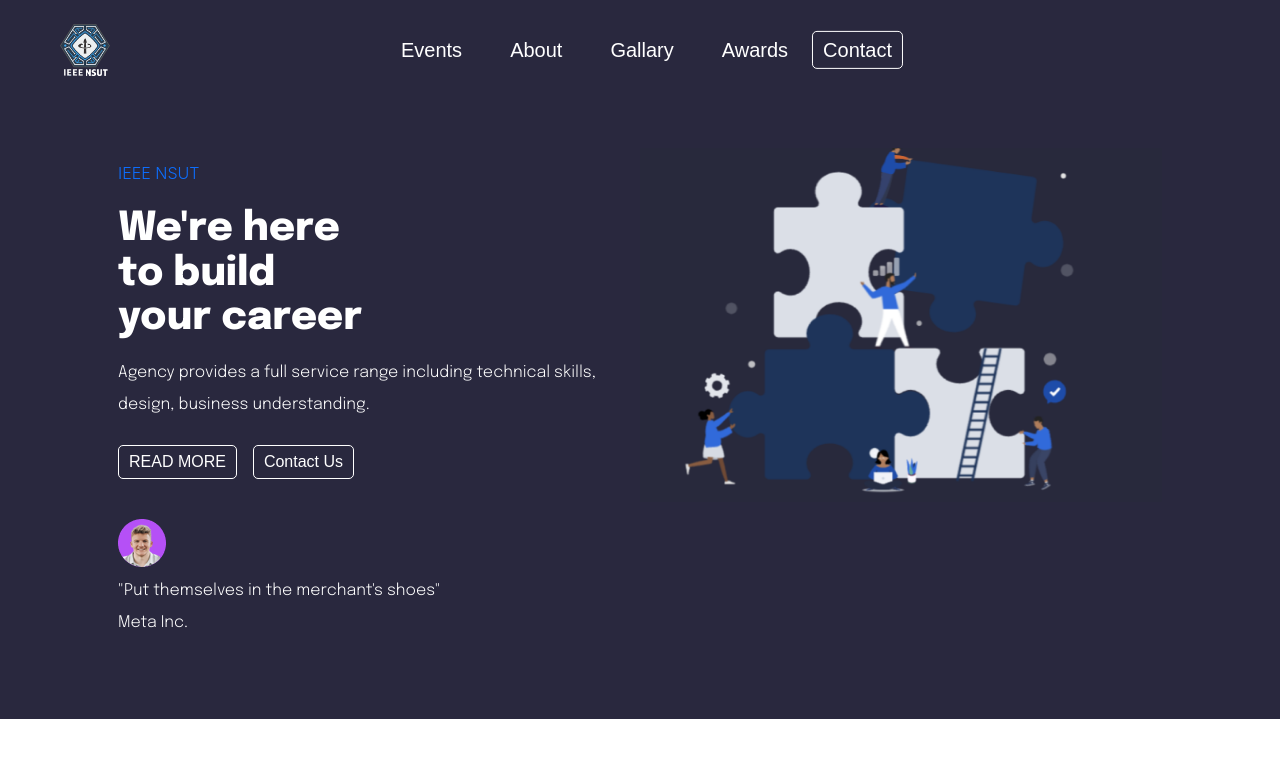
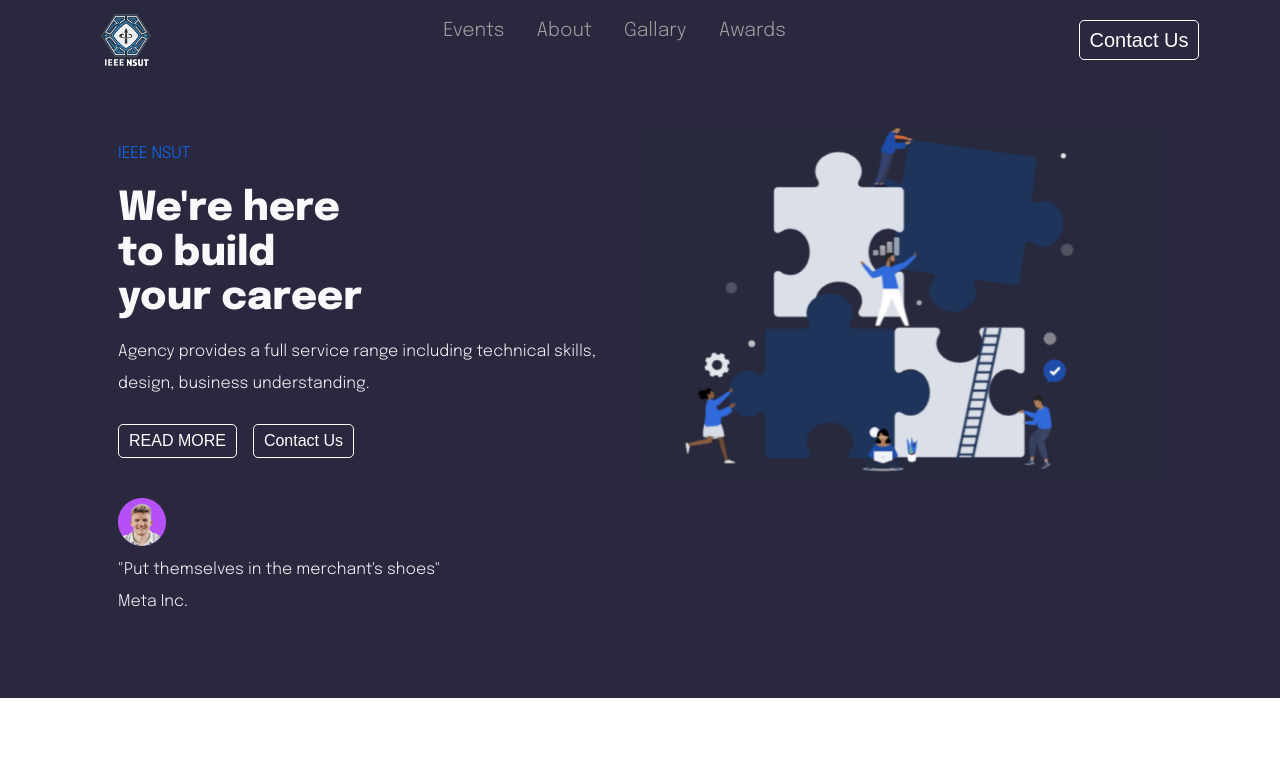
Before and after one commit to utkrsh1203/ieee-website, a React (Create React App) app: page / in a window 1280 px wide. Shown: the top 758 px of the page. Built offline with nearby package versions, Linux system fonts and the light colour scheme.

Commit message:
Navbar added

```diff
--- a/public/index.html
+++ b/public/index.html
@@ -32,6 +32,11 @@
     />
     <script src="https://cdn.jsdelivr.net/npm/bootstrap@5.0.2/dist/js/bootstrap.bundle.min.js"></script>
 
+    <script
+      src="https://kit.fontawesome.com/2e7ae86a6e.js"
+      crossorigin="anonymous"
+    ></script>
+
     <title>React App</title>
   </head>
   <body>
--- a/public/style.css
+++ b/public/style.css
@@ -1,6 +1,6 @@
 @import url('https://fonts.googleapis.com/css2?family=Epilogue:wght@300;800&family=Lobster+Two:ital,wght@0,700;1,400&display=swap');
 
-.homeimg3{
+.homeimg3 {
   position: absolute;
   z-index: 1;
   right: 20%;
@@ -17,12 +17,11 @@
   top: 120px;
 }
 
-.font{
-    color: red;
+.font {
   font-family: 'Epilogue', sans-serif;
   line-height: 111%;
 }
 
-.btn-outline-none{
+.btn-outline-none {
   border: none;
 }
--- a/src/App.js
+++ b/src/App.js
@@ -1,4 +1,4 @@
-import Navbar from "./Components/Navbar";
+import Navbar from "./Components/Navbar/Navbar";
 import Home from "./Components/Home";
 
 function App() {
--- /dev/null
+++ b/src/Components/Button.css
@@ -0,0 +1,46 @@
+:root {
+    --primary: #3acbf7;
+}
+
+.btn {
+    /* padding: 8px 20px; */
+    border-radius: 4px;
+    outline: none;
+    border: none;
+    cursor: pointer;
+
+}
+
+.btn:hover {
+    /* padding: 8px 20px; */
+    transition: all 0.2s ease-out;
+    background: white;
+    color: #6568F4 !important;
+    transition: 250ms;
+
+}
+
+
+
+.btn--outline {
+    background-color: transparent;
+    color: white;
+    padding: 8px 20px;
+    border-radius: 4px;
+    transition: all -.3s ease-out;
+
+}
+
+.btn--medium {
+    padding: 8px 20px;
+    border-radius: 4px;
+    font-size: 18px;
+    color: white;
+}
+
+.btn-large {
+    padding: 12px 26px;
+    border-radius: 4px;
+    font-size: 20px;
+    color: white;
+}
--- /dev/null
+++ b/src/Components/Button.js
@@ -0,0 +1,29 @@
+import React from "react";
+import "./Button.css";
+
+const STYLES = ["btn--primary", "btn--outline"];
+
+const SIZES = ["btn--medium", "btn--large"];
+
+export const Button = ({
+  children,
+  type,
+  onClick,
+  buttonStyle,
+  buttonSize,
+}) => {
+  const checkButtonStyle = STYLES.includes(buttonStyle)
+    ? buttonStyle
+    : STYLES[0];
+  const checkButtonSize = SIZES.includes(buttonSize) ? buttonStyle : SIZES[0];
+
+  return (
+    <button
+      className={`btn ${checkButtonStyle} ${checkButtonSize}`}
+      onClick={onClick}
+      type={type}
+    >
+      {children}
+    </button>
+  );
+};
--- a/src/Components/Home.jsx
+++ b/src/Components/Home.jsx
@@ -1,6 +1,7 @@
 import * as React from "react";
 import img1 from "../images/img1.png";
 import img4 from "../images/img4.png";
+// import img3 from "../images/img3.png";
 import "./components.css";
 
 export default function Home() {
@@ -8,7 +9,7 @@ export default function Home() {
     <div>
       <div
         className='p-5 container d-flex flex-wrap '
-        style={{ backgroundColor: "#29283e" }}
+        style={({ backgroundColor: "#29283e" }, { position: "relative" })}
       >
         <div className=' col-lg-6 col-sm-12'>
           {/* <img className='homeimg3' src={img3} alt='home-img-3' /> */}
@@ -40,7 +41,7 @@ export default function Home() {
           </div>
         </div>
         <div className='col-lg-6 col-sm-12'>
-          <img src={img1} alt='' className='img-fluid w-85 right-img' />
+          <img src={img1} alt='' className='img-fluid  right-img' />
         </div>
       </div>
     </div>
--- a/src/Components/Navbar.jsx
+++ /dev/null
@@ -1,57 +0,0 @@
-import * as React from "react";
-import logo from "../images/ieelogo.png";
-
-import "./components.css";
-
-function Navbar() {
-  let url = "#";
-  return (
-    <nav className='navbar navbar-expand-lg navbar-dark'>
-      <div className='container-fluid d-flex'>
-        <img
-          style={{ width: "50px" }}
-          className='mx-5 my-3'
-          src={logo}
-          alt='logo'
-        />
-        <button
-          className='navbar-toggler '
-          type='button'
-          data-bs-toggle='collapse'
-          data-bs-target='#navbarTogglerDemo02'
-          aria-controls='navbarTogglerDemo02'
-          aria-expanded='false'
-          aria-label='Toggle navigation'
-        >
-          <span className='navbar-toggler-icon'></span>
-        </button>
-        <div className='collapse navbar-collapse' id='navbarTogglerDemo02'>
-          <ul className='navbar-nav me-auto mb-2 mb-lg-0 wrapper'>
-            <li className='nav-item'>
-              <a className='nav-link font hover-text fs-5 px-4' href={url}>
-                Events
-              </a>
-            </li>
-            <li className='nav-item '>
-              <a className='nav-link font hover-text fs-5 px-4' href={url}>
-                About
-              </a>
-            </li>
-            <li className='nav-item'>
-              <a className='nav-link font hover-text fs-5 px-4' href={url}>
-                Gallary
-              </a>
-            </li>
-            <li className='nav-item'>
-              <a className='nav-link font hover-text fs-5 px-4' href={url}>
-                Awards
-              </a>
-            </li>
-            <button className='btn font'>Contact</button>
-          </ul>
-        </div>
-      </div>
-    </nav>
-  );
-}
-export default Navbar;
--- /dev/null
+++ b/src/Components/Navbar/MenuItems.js
@@ -0,0 +1,27 @@
+export const MenuItems = [
+  {
+    title: "Events",
+    url: "#",
+    cName: "nav-links ",
+  },
+  {
+    title: "About",
+    url: "#",
+    cName: "nav-links ",
+  },
+  {
+    title: "Gallary",
+    url: "#",
+    cName: "nav-links ",
+  },
+  {
+    title: "Awards",
+    url: "#",
+    cName: "nav-links ",
+  },
+  {
+    title: "Contact",
+    url: "#",
+    cName: "nav-links-mobile",
+  },
+];
--- /dev/null
+++ b/src/Components/Navbar/Navbar.css
@@ -0,0 +1,171 @@
+@import url('https://fonts.googleapis.com/css2?family=Epilogue:wght@300;800&family=Lobster+Two:ital,wght@0,700;1,400&display=swap');
+
+* {
+    box-sizing: border-box;
+    font-family: 'Epilogue', sans-serif;
+    margin: 0;
+    padding: 0;
+}
+
+.NavbarItems {
+    height: 80px;
+    display: flex;
+    justify-content: center;
+    align-items: center;
+    font-size: 1.2rem;
+}
+
+.navbar-logo {
+    justify-self: start;
+    margin-left: 20px;
+    cursor: pointer;
+}
+
+.nav-menu {
+    display: grid;
+    grid-template-columns: repeat(5, auto);
+    grid-gap: 1-px;
+    list-style: none;
+    text-align: center;
+    width: 70vw;
+    justify-content: center;
+    margin-right: 2rem;
+
+}
+
+.nav-links {
+    color: #a0a0a0;
+    text-decoration: none;
+    padding: 0.5rem 1rem;
+    display: inline;
+
+}
+
+a:after {
+    content: "";
+    position: absolute;
+    background-color: #ff3c78;
+    height: 3px;
+    width: 0;
+    left: 0;
+    bottom: -10px;
+    transition: 0.3s;
+}
+
+a:hover {
+    color: #ffffff;
+}
+
+a:hover:after {
+    width: 100%;
+}
+
+
+.nav-links:hover {
+    border-radius: 4px;
+    transition: all 0.2s ease-out;
+}
+
+.fa-bars {
+    color: white;
+}
+
+.nav-links-mobile {
+    display: none;
+}
+
+.menu-icon {
+    display: none;
+}
+
+.down {
+    margin-bottom: 70vw;
+}
+
+@media screen and (max-width: 990px) {
+    .NavbarItems {
+        position: relative;
+        ;
+    }
+
+    .nav-menu {
+        display: flex;
+        flex-direction: column;
+        width: 100%;
+        height: 500px;
+        position: absolute;
+        top: 80px;
+        left: -100%;
+        opacity: 1;
+        transition: all 0.5s ease;
+        background: "#29283e";
+
+    }
+
+    .nav-menu.active {
+        left: 0;
+        opacity: 1;
+        transition: all 0.5s ease;
+        display: table;
+        color: white;
+    }
+
+    .nav-links {
+        text-align: center;
+        padding: 2rem;
+        width: 100%;
+        display: table;
+    }
+
+    .nav-links:hover {
+        color: white;
+        border-radius: 0;
+    }
+
+    .navbar-logo {
+        position: absolute;
+        top: 0;
+        left: 0;
+        transform: translate(35%, 30%);
+
+    }
+
+    .menu-icon {
+        display: block;
+        position: absolute;
+        top: 0;
+        right: 0;
+        transform: translate(-100%, 60%);
+        font-size: 1.8rem;
+        cursor: pointer;
+        z-index: 5;
+    }
+
+    .fa-times {
+        color: white;
+        font-size: 2rem;
+    }
+
+    .nav-links-mobile {
+        display: block;
+        text-align: center;
+        padding: 1.5rem;
+        margin: 2rem auto;
+        border-radius: 4px;
+        width: 80%;
+        color: white;
+        font-size: 1.5rem;
+        text-decoration: none;
+    }
+
+    .nav-links-mobile:hover {
+        background: white;
+        color: #6568f4;
+        transition: 250ms;
+
+    }
+
+    Button {
+        visibility: hidden;
+    }
+}
--- /dev/null
+++ b/src/Components/Navbar/Navbar.js
@@ -0,0 +1,44 @@
+import { MenuItems } from "./MenuItems";
+import React, { Component } from "react";
+import "./Navbar.css";
+import logo from "./ieelogo.png";
+import { Button } from "../Button";
+
+class Navbar extends Component {
+  state = { clicked: false };
+
+  handleClick = () => {
+    this.setState({ clicked: !this.state.clicked });
+  };
+  render() {
+    return (
+      <nav className={this.state.clicked ? "NavbarItems down" : "NavbarItems"}>
+        <img
+          style={{ width: "50px" }}
+          className='navbar-logo'
+          src={logo}
+          alt='logo'
+        />
+        <div className='menu-icon' onClick={this.handleClick}>
+          <i
+            className={this.state.clicked ? "fas fa-times" : "fas fa-bars"}
+          ></i>
+        </div>
+        <ul className={this.state.clicked ? "nav-menu active" : "nav-menu"}>
+          {MenuItems.map((item, index) => {
+            return (
+              <li key={index}>
+                <a className={item.cName} href={item.url}>
+                  {item.title}
+                </a>
+              </li>
+            );
+          })}
+        </ul>
+        <Button>Contact Us</Button>
+      </nav>
+    );
+  }
+}
+
+export default Navbar;
--- a/src/Components/components.css
+++ b/src/Components/components.css
@@ -1,52 +1,15 @@
 @import url('https://fonts.googleapis.com/css2?family=Epilogue:wght@300;800&family=Lobster+Two:ital,wght@0,700;1,400&display=swap');
 
-.homeimg3{
-    position: absolute;
-    z-index: 1;
-    right: 20%;
-  }
-
-.font{
-    color: white !important;
-    font-family: 'Epilogue', sans-serif;
-line-height: 111%;
+.homeimg3 {
+  position: absolute;
+  z-index: 1;
+  right: 20%;
 }
 
-.wrapper {
-  position: absolute;
-  top: 50%;
-  left:50%;
-  -webkit-transform: translate(-50%,-50%);
-}
-
-.nav-item a {
-  color: #fff;
-  font-size: 2em;
-  text-decoration: none;
-  position: relative;
-  font-family: 'Dosis', sans-serif;
-}
-
-.hover-text:after {
-	content: '';
-  position: absolute;
-  left: 0;
-  display: inline-block;
-  height: 1em;
-  width: 100%;
-  border-bottom: 1px solid;
-  margin-top: 10px;
-  opacity: 0;
-	-webkit-transition: opacity 0.35s, -webkit-transform 0.35s;
-	transition: opacity 0.35s, transform 0.35s;
-	-webkit-transform: scale(0,1);
-	transform: scale(0,1);
-}
-
-.hover-text:hover:after {
-  opacity: 1;
-	-webkit-transform: scale(1);
-	transform: scale(1);
+* {
+  color: white;
+  font-family: 'Epilogue', sans-serif;
+  line-height: 111%;
 }
 
 
@@ -69,8 +32,9 @@ line-height: 111%;
 }
 
 
-@media (max-width: 991px){
-  .right-img{
-    width: 55vw;
+@media (max-width: 990px) {
+  .right-img {
+    display: none;
   }
+
 }
```
Also changed, not shown: package.json (+9 -0 lines), src/Components/Navbar/ieelogo.png (added), 1 other file (tests, documents, lock files or other folders). Lines whose indentation alone changed are shown as unchanged.
